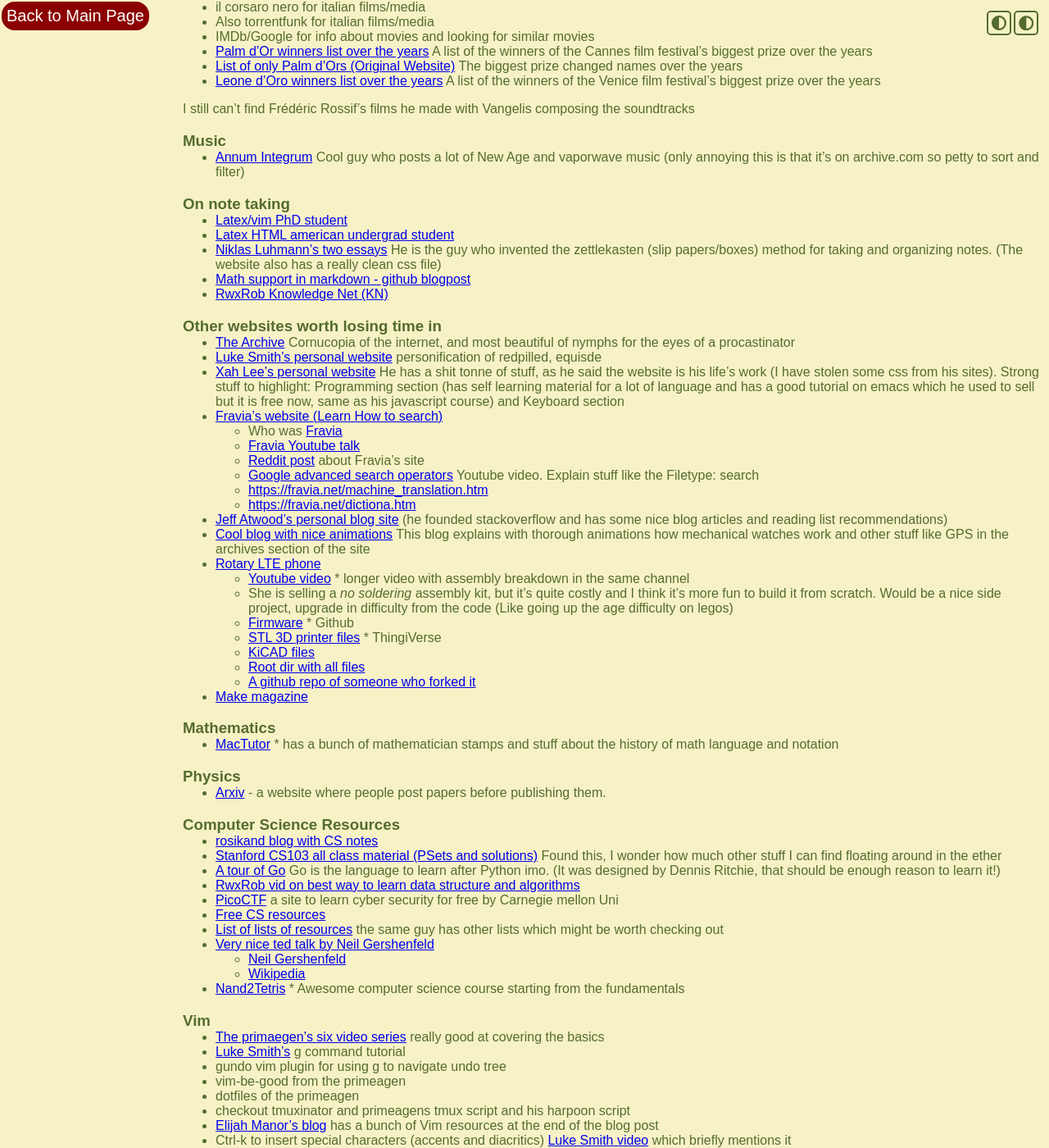
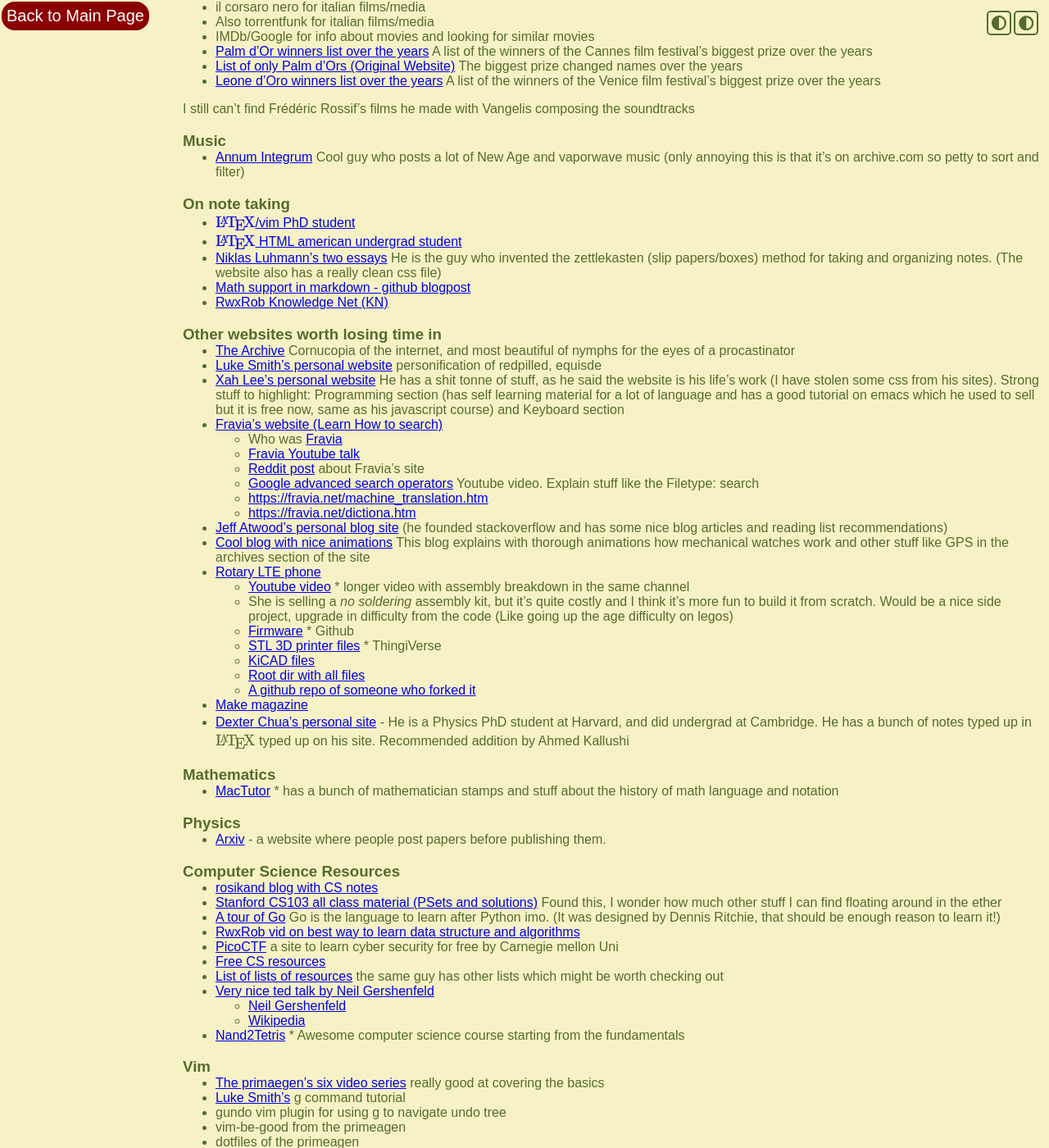
Before and after one commit to GiulianoPalazzi/giulianopalazzi.github.io, a Jekyll site: the page built from resources/cool_resources.md, in a window 1280 px wide and 1400 px high, scrolled down 1505 px. Shown: the whole window at 82% size. Built offline with Jekyll 4.4.1, drawn with Linux system fonts in a browser that asks for light colours; nearby versions of some CDN libraries; some of the changed lines change nothing that is shown.

Commit message:
added link to harvard phd/cambridge undergrad website and fixed some latex link renderring

```diff
--- a/resources/cool_resources.md
+++ b/resources/cool_resources.md
@@ -65,8 +65,8 @@
 
 ### On note taking
 
-* <a href="https://castel.dev/post/lecture-notes-1/" target="_blank">Latex/vim PhD student</a>
-* <a href="https://ericchapdelaine.com/articles/how-i-take-notes" target="_blank">Latex HTML american undergrad student</a>
+* [$\LaTeX$/vim PhD student](https://castel.dev/post/lecture-notes-1/){:target="\_blank"}
+* [$\LaTeX$ HTML american undergrad student](https://ericchapdelaine.com/articles/how-i-take-notes){:target="\_blank"}
 * [Niklas Luhmann's two essays](https://luhmann.surge.sh/){:target="\_blank"} He is the guy who invented the zettlekasten (slip papers/boxes) method for taking and organizing notes. (The website also has a really clean css file)
 * [Math support in markdown - github blogpost](https://github.blog/2022-05-19-math-support-in-markdown/){:target="\_blank"}
 * [RwxRob Knowledge Net (KN)](https://gitlab.com/rwx.gg/kn/README){:target="\_blank"}
@@ -94,6 +94,7 @@
 	* [Root dir with all files](http://www.justine-haupt.com/rotarycellphoneinfo/designfiles/){:target="_blank"}
 	* [A github repo of someone who forked it](https://github.com/riosil/RotaryCellphone){:target="_blank"}
 * [Make magazine](https://makezine.com/){:target="_blank"}
+* [Dexter Chua's personal site](https://dec41.user.srcf.net/){:target="\_blank"} - He is a Physics PhD student at Harvard, and did undergrad at Cambridge. He has a bunch of notes typed up in $\LaTeX$ typed up on his site. Recommended addition by Ahmed Kallushi
 
 ### Mathematics ###
 
```
